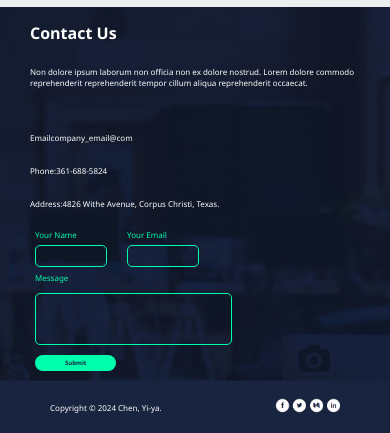
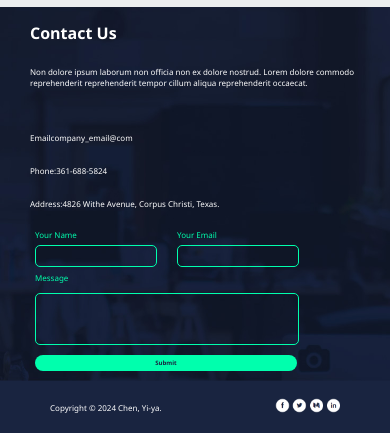
Before and after one commit to danielflozano/practica-2-html-css-atlas, a plain HTML site: page index.html in a window 390 px wide. Shown: the part 1344-1777 px from the top of the page. Drawn offline with Linux system fonts and the light colour scheme.

Commit message:
Tercer commit

```diff
--- a/styles/style.css
+++ b/styles/style.css
@@ -901,19 +901,19 @@ img.footerImg {
     }
 
     textarea {
-        width: auto;
+        width: 242px;
         height: 40px;
         margin-bottom: 10px;
     }
 
     input[type=submit] {
-        width: auto;
+        width: 262px;
         font-size: 6px;
         padding: 4px 30px;
     }
 
     input[type=text] {
-        width: 70px;
+        width: 120px;
         height: 20px;
         margin: 5px 0;
     }
```
